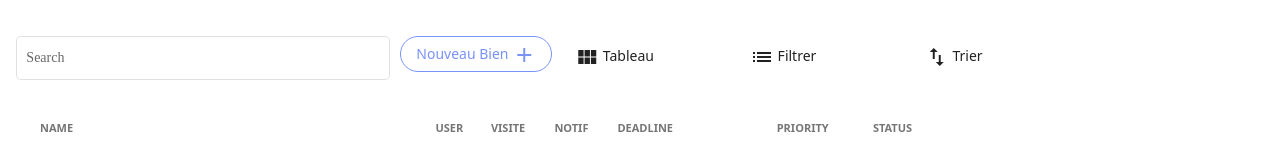
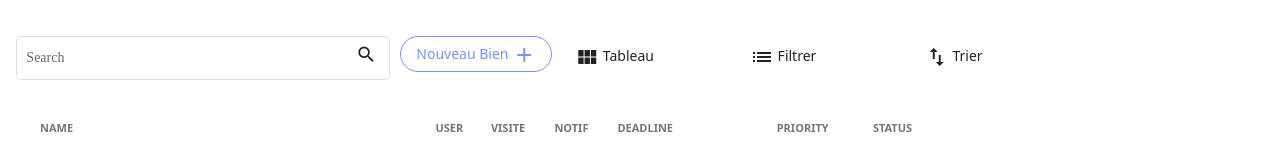
Before and after one commit to NI-IIA-enovation/ticketing-front, an Angular app: page / in a window 1280 px wide. Shown: the top 156 px of the page. Built offline with nearby package versions, Linux system fonts and the light colour scheme.

Commit message:
modif icon search

```diff
--- a/src/app/controls/controls.component.html
+++ b/src/app/controls/controls.component.html
@@ -5,7 +5,8 @@
           <div class="control">
             <mat-form-field style="width: 100%;" appearance="outline">
             <mat-label>Search</mat-label>
-            <input matInput placeholder="Search" type="text" (keyup)="doFilter($event.target.value)" />
+           <input matInput placeholder="Search" type="text" (keyup)="doFilter($event.target.value)" />
+            <mat-icon matSuffix>search</mat-icon>
         </mat-form-field></div>
           <div class="control"><button class="button-add"  mat-stroked-button color="primary">Nouveau Bien <mat-icon>add</mat-icon></button></div>
           <div class="control"> <button mat-icon-button aria-label="Example icon button with a vertical three dot icon"><mat-icon>view_module</mat-icon> Tableau</button></div>
```
